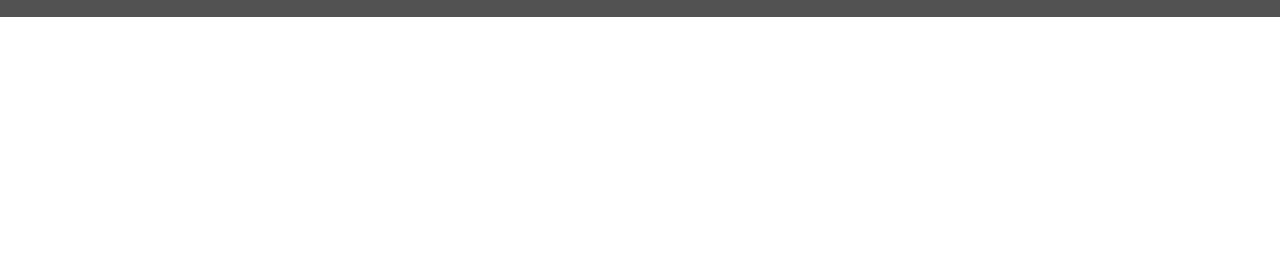
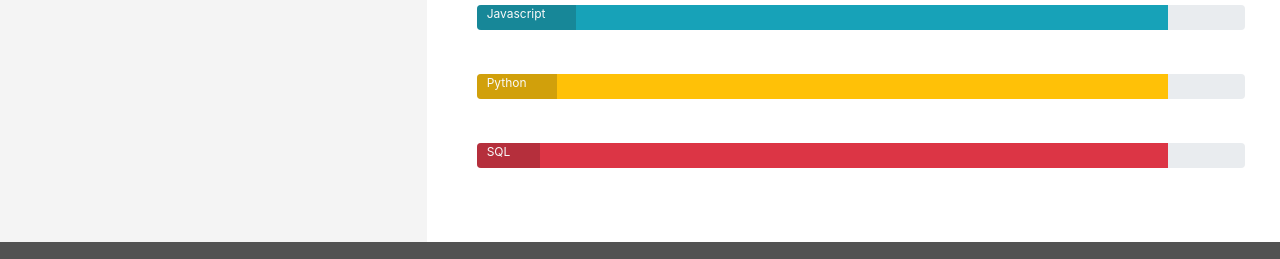
Before and after one commit to Cal-Rex/bootstrap-resume-project, a plain HTML site: page resume.html in a window 1280 px wide. Shown: the part 916-1175 px from the top of the page. Before the commit the page ends 933 px from the top, so only its background shows below. Drawn offline with nearby package versions, Linux system fonts and the light colour scheme.

Commit message:
resume page: add progress bars

```diff
--- a/assets/css/style.css
+++ b/assets/css/style.css
@@ -31,6 +31,10 @@
 }
 
 /* ------------------------------------------------------------------Special paddings margins and text */
+
+.overflow-mgmt {
+    overflow: hidden;
+}
 
 h1,
 h2,
@@ -287,3 +291,27 @@ footer {
 #personal-info-padding {
     padding: 0 15px;
 }
+
+/* ---------------------------------------------------------------------------------skills */
+
+.progress {
+    position: relative;
+    height: 25px;
+    margin-bottom: 4px;
+}
+
+.progress-type {
+    position: absolute;
+    left: 0px;
+    bottom: 0%;
+    height: 100%;
+    font-weight: 400;
+    padding: 3px 30px 2px 10px;
+    color: #fafafa;
+    background-color: rgba(25,25,25,0.2);
+    line-height: 100%;
+}
+
+.progress-section {
+    margin: 40px 20px;
+}
--- a/resume.html
+++ b/resume.html
@@ -55,7 +55,7 @@
             </div>
         </div>
     </header>
-    <section class="conatiner-fluid">
+    <section class="conatiner-fluid overflow-mgmt">
         <div class="row no-gutters">
             <div class="col-md-4 bg-color-personal-info section-column" id="personal-info-padding">
                 <div class="row">
@@ -101,6 +101,56 @@
                         </div>
                     </div>
 
+                </div>
+                <div class="row progress-section">
+                    <div class="col">
+                        <div class="progress">
+                            <div class="progress-bar" role="progressbar" aria-valuenow="90" aria-valuemin="0" aria-valuemax="100" style="width: 90%;">
+                            <span class="sr-only">90% complete</span>
+                        </div>
+                        <span class="progress-type">HTML / HTML5</span>
+                        </div>
+                    </div>
+                </div>
+                <div class="row progress-section">
+                    <div class="col">
+                        <div class="progress">
+                            <div class="progress-bar bg-success" role="progressbar" aria-valuenow="90" aria-valuemin="0" aria-valuemax="100" style="width: 90%;">
+                            <span class="sr-only">90% complete</span>
+                        </div>
+                        <span class="progress-type">CSS / CSS3</span>
+                        </div>
+                    </div>
+                </div>
+                <div class="row progress-section">
+                    <div class="col">
+                        <div class="progress">
+                            <div class="progress-bar bg-info" role="progressbar" aria-valuenow="90" aria-valuemin="0" aria-valuemax="100" style="width: 90%;">
+                            <span class="sr-only">90% complete</span>
+                        </div>
+                        <span class="progress-type">Javascript</span>
+                        </div>
+                    </div>
+                </div>
+                <div class="row progress-section">
+                    <div class="col">
+                        <div class="progress">
+                            <div class="progress-bar bg-warning" role="progressbar" aria-valuenow="90" aria-valuemin="0" aria-valuemax="100" style="width: 90%;">
+                            <span class="sr-only">90% complete</span>
+                        </div>
+                        <span class="progress-type">Python</span>
+                        </div>
+                    </div>
+                </div>
+                <div class="row progress-section">
+                    <div class="col">
+                        <div class="progress">
+                            <div class="progress-bar bg-danger" role="progressbar" aria-valuenow="90" aria-valuemin="0" aria-valuemax="100" style="width: 90%;">
+                            <span class="sr-only">90% complete</span>
+                        </div>
+                        <span class="progress-type">SQL</span>
+                        </div>
+                    </div>
                 </div>
             </div>
         </div>
```
Also changed, not shown: index.html (+1 -1 lines).
